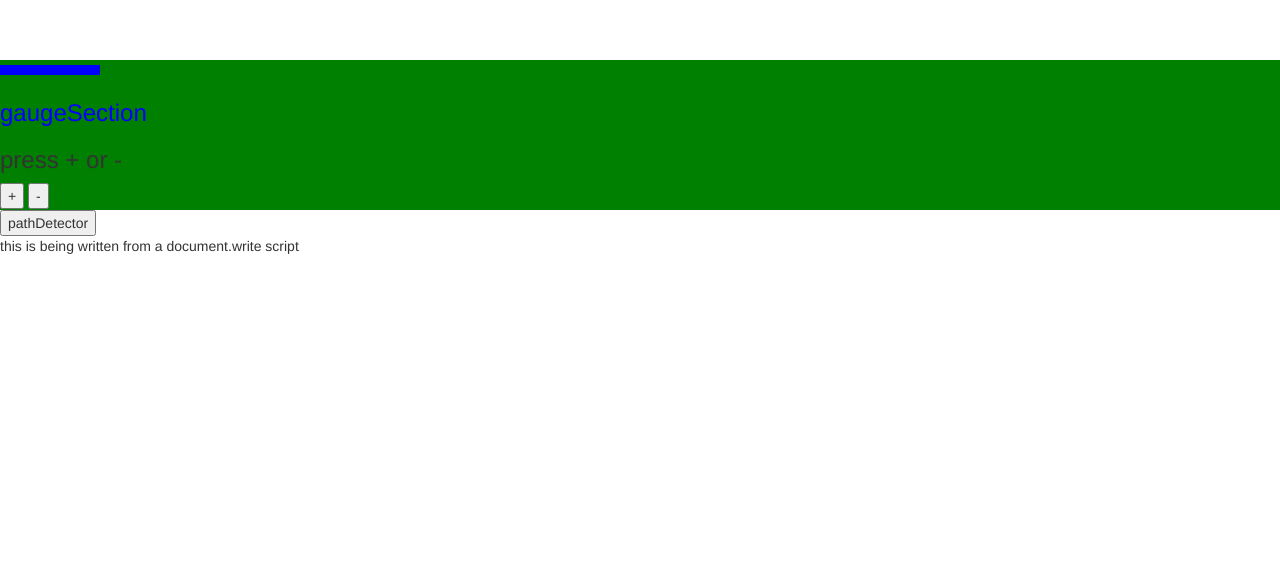
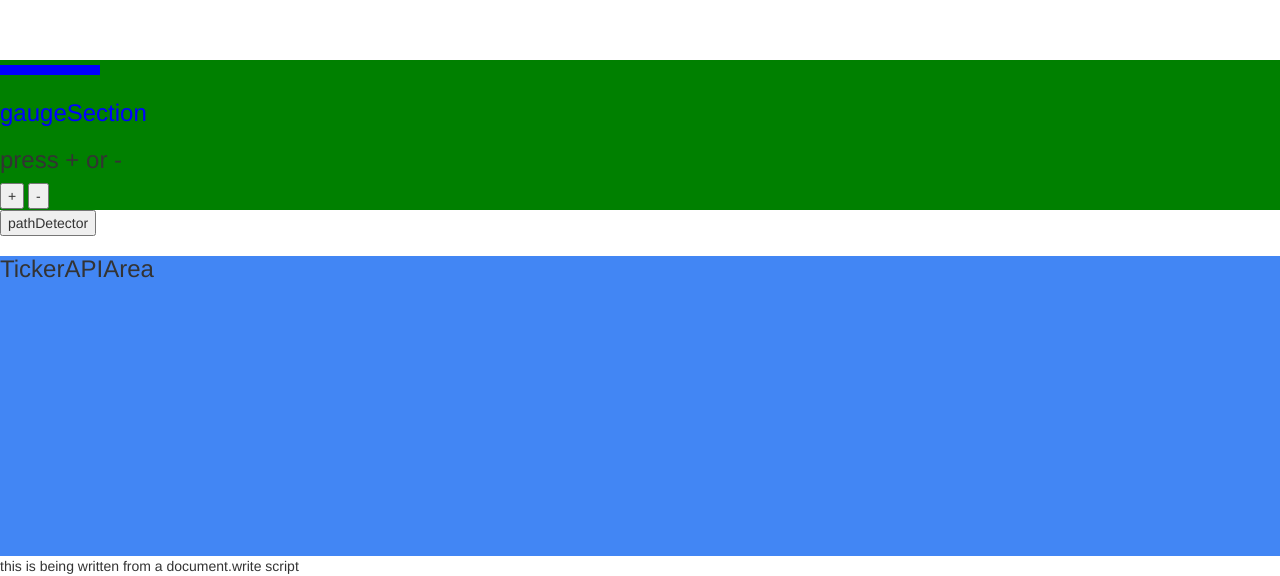
Before and after one commit to Marcode777/jsfundies1, a website: page index.html in a window 1280 px wide. Shown: the part 6367-6943 px from the top of the page. Before the commit the page ends 6623 px from the top, so only its background shows below. Drawn offline with nearby package versions, Linux system fonts and the light colour scheme.

Commit message:
started creating ticker API Area

```diff
--- a/index.html
+++ b/index.html
@@ -158,6 +158,10 @@
     <button onclick="pathDetector();">pathDetector</button>
   </div>
 
+  <div class="tickerAPIArea">
+    <h3>TickerAPIArea</h3>
+  </div>
+
   <script type="text/javascript"> alert("this is the very first script run")</script>
   <script type="text/javascript" src="script.js"></script>
 </body>
--- a/styles.css
+++ b/styles.css
@@ -450,3 +450,9 @@
   display: inline-block;
   visibility: hide;
 }
+
+.tickerAPIArea{
+  height: 300px;
+  width:100%;
+  background-color:#4286f4;
+}
```
